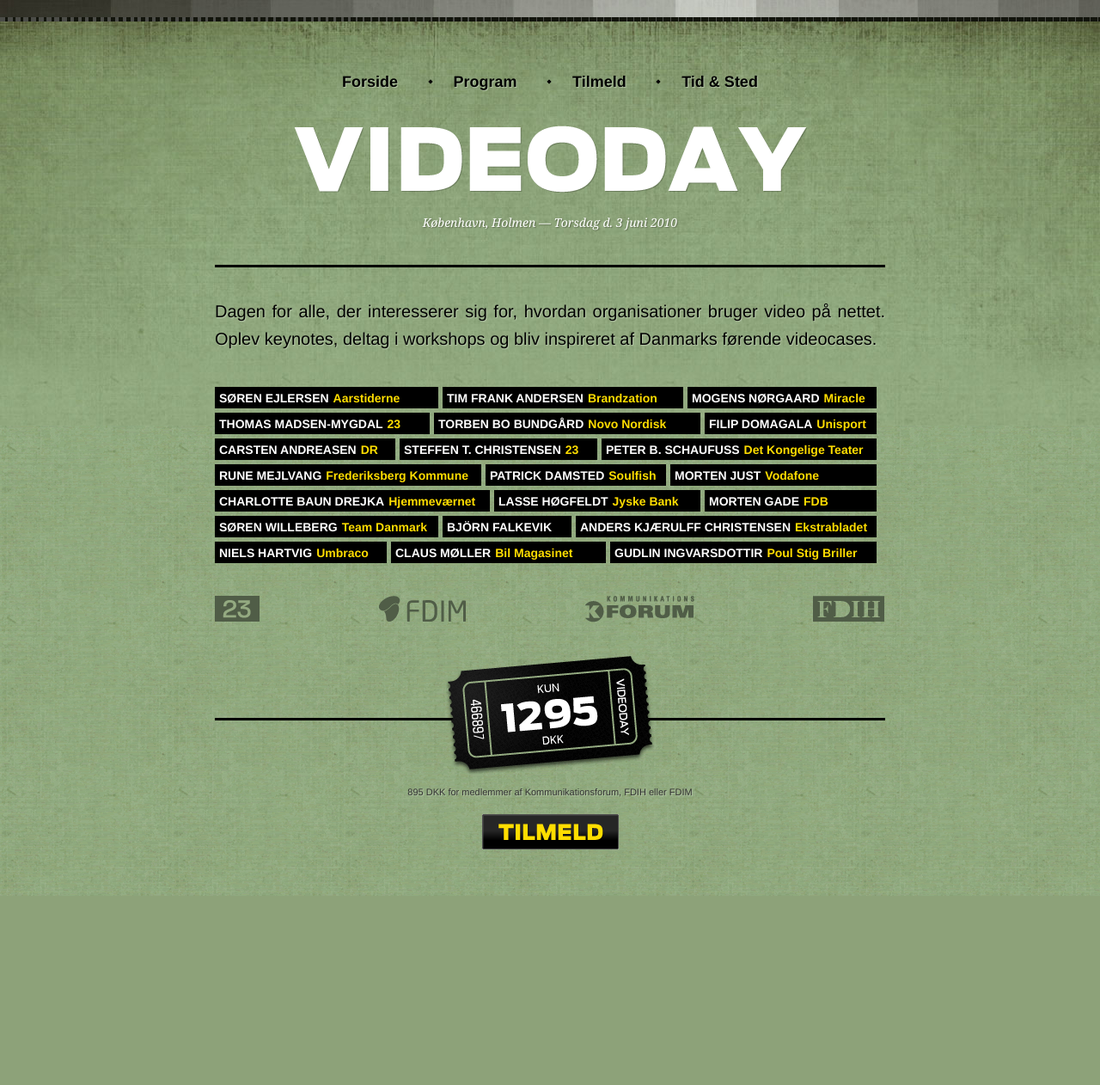
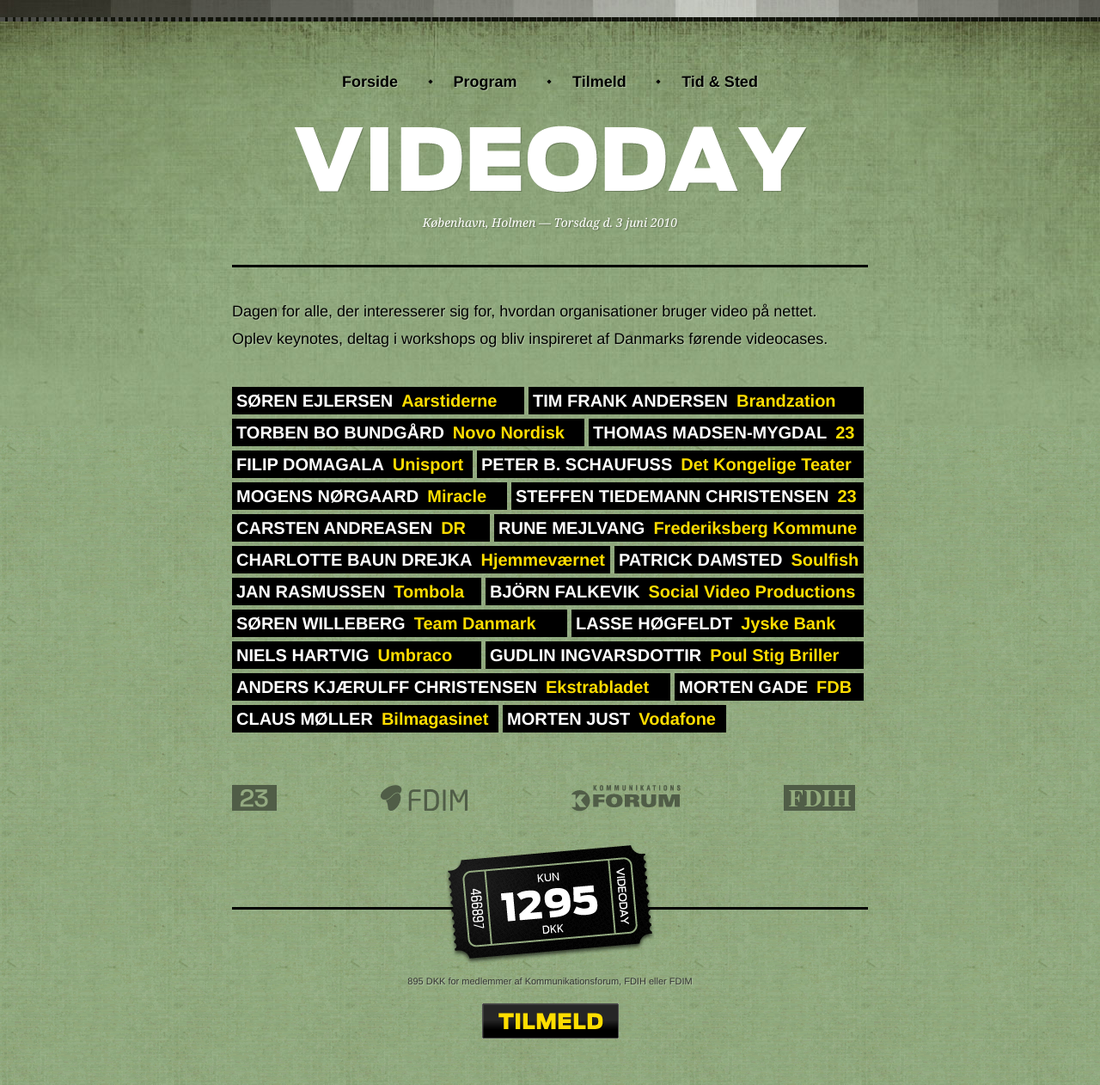
Before and after one commit to steffentchr/VideodayWebsite, a PHP site: page / in a window 1280 px wide. Shown: the whole page at 86% size. Before the commit the page ends 1042 px from the top, so only its background shows below. Run offline with PHP 8.4, Linux system fonts and the light colour scheme.

Commit message:
styling changes

```diff
--- a/index.php
+++ b/index.php
@@ -1,40 +1,43 @@
 <? include('top.php'); ?>
 
 <div class="intro">
-  <p>Dagen for alle, der interesserer sig for, hvordan organisationer bruger video på nettet. Oplev keynotes, deltag i workshops og bliv inspireret af Danmarks førende videocases.</p>
+  <p>Dagen for alle, der interesserer sig for, hvordan organisationer bruger video på nettet. <br/>Oplev keynotes, deltag i workshops og bliv inspireret af Danmarks førende videocases.</p>
 </div>
 
 <div class="speakers">
 
-		<div class="speaker" id="speaker-250"><span class="name">Søren Ejlersen</span><span class="company">Aarstiderne</span></div>
-		<div class="speaker" id="speaker-270"><span class="name">Tim Frank Andersen</span><span class="company">Brandzation</span></div>
-		<div class="speaker" id="speaker-210"><span class="name">Mogens Nørgaard</span><span class="company">Miracle</span></div>
+		<div class="speaker" id="speaker-330"><span class="name">Søren Ejlersen</span><span class="company">Aarstiderne</span></div>
+		<div class="speaker" id="speaker-380"><span class="name">Tim Frank Andersen</span><span class="company">Brandzation</span></div>
 
-		<div class="speaker" id="speaker-240"><span class="name">Thomas Madsen-Mygdal</span><span class="company">23</span></div>
-		<div class="speaker" id="speaker-300"><span class="name">Torben Bo Bundgård</span><span class="company">Novo Nordisk</span></div>
-		<div class="speaker" id="speaker-190"><span class="name">Filip Domagala</span><span class="company">Unisport</span></div>
+		<div class="speaker" id="speaker-400"><span class="name">Torben Bo Bundgård</span><span class="company">Novo Nordisk</span></div>
+		<div class="speaker" id="speaker-310"><span class="name">Thomas Madsen-Mygdal</span><span class="company">23</span></div>
 
-		<div class="speaker" id="speaker-200"><span class="name">Carsten Andreasen</span><span class="company">DR</span></div>
-		<div class="speaker" id="speaker-220"><span class="name">Steffen T. Christensen</span><span class="company">23</span></div>
-		<div class="speaker" id="speaker-310"><span class="name">Peter B. Schaufuss</span><span class="company">Det Kongelige Teater</span></div>
+		<div class="speaker" id="speaker-270"><span class="name">Filip Domagala</span><span class="company">Unisport</span></div>
+		<div class="speaker" id="speaker-440"><span class="name">Peter B. Schaufuss</span><span class="company">Det Kongelige Teater</span></div>
 
-		<div class="speaker" id="speaker-300"><span class="name">Rune Mejlvang</span><span class="company">Frederiksberg Kommune</span></div>
-		<div class="speaker" id="speaker-200"><span class="name">Patrick Damsted</span><span class="company">Soulfish</span></div>
-		<div class="speaker" id="speaker-230"><span class="name">Morten Just</span><span class="company">Vodafone</span></div>
+		<div class="speaker" id="speaker-310"><span class="name">Mogens Nørgaard</span><span class="company">Miracle</span></div>
+		<div class="speaker" id="speaker-400"><span class="name">Steffen Tiedemann Christensen</span><span class="company">23</span></div>
 
-		<div class="speaker" id="speaker-310"><span class="name">Charlotte Baun Drejka</span><span class="company">Hjemmeværnet</span></div>
-		<div class="speaker" id="speaker-230"><span class="name">Lasse Høgfeldt</span><span class="company">Jyske Bank</span></div>
-		<div class="speaker" id="speaker-190"><span class="name">Morten Gade</span><span class="company">FDB</span></div>
+		<div class="speaker" id="speaker-290"><span class="name">Carsten Andreasen</span><span class="company">DR</span></div>
+		<div class="speaker" id="speaker-420"><span class="name">Rune Mejlvang</span><span class="company">Frederiksberg Kommune</span></div>
 
-		<div class="speaker" id="speaker-250"><span class="name">Søren Willeberg</span><span class="company">Team Danmark</span></div>
-		<div class="speaker" id="speaker-140"><span class="name">Björn Falkevik</span></div>
-		<div class="speaker" id="speaker-340"><span class="name">Anders Kjærulff Christensen</span><span class="company">Ekstrabladet</span></div>
+		<div class="speaker" id="speaker-430"><span class="name">Charlotte Baun Drejka</span><span class="company">Hjemmeværnet</span></div>
+		<div class="speaker" id="speaker-280"><span class="name">Patrick Damsted</span><span class="company">Soulfish</span></div>
 
-		<div class="speaker" id="speaker-190"><span class="name">Niels Hartvig</span><span class="company">Umbraco</span></div>
-		<div class="speaker" id="speaker-240"><span class="name">Claus Møller</span><span class="company">Bil Magasinet</span></div>
-		<div class="speaker" id="speaker-300"><span class="name">Gudlin Ingvarsdottir</span><span class="company">Poul Stig Briller</span></div>
+		<div class="speaker" id="speaker-280"><span class="name">Jan Rasmussen</span><span class="company">Tombola</span></div>
+		<div class="speaker" id="speaker-430"><span class="name">Björn Falkevik</span><span class="company">Social Video Productions</span></div>
+
+		<div class="speaker" id="speaker-380"><span class="name">Søren Willeberg</span><span class="company">Team Danmark</span></div>
+		<div class="speaker" id="speaker-330"><span class="name">Lasse Høgfeldt</span><span class="company">Jyske Bank</span></div>
+
+		<div class="speaker" id="speaker-280"><span class="name">Niels Hartvig</span><span class="company">Umbraco</span></div>
+		<div class="speaker" id="speaker-430"><span class="name">Gudlin Ingvarsdottir</span><span class="company">Poul Stig Briller</span></div>
+
+		<div class="speaker" id="speaker-500"><span class="name">Anders Kjærulff Christensen</span><span class="company">Ekstrabladet</span></div>
+		<div class="speaker" id="speaker-210"><span class="name">Morten Gade</span><span class="company">FDB</span></div>
+
+		<div class="speaker" id="speaker-300"><span class="name">Claus Møller</span><span class="company">Bilmagasinet</span></div>
+		<div class="speaker" id="speaker-250"><span class="name">Morten Just</span><span class="company">Vodafone</span></div>
 
 </div>
-
-
 <? include('bottom.php'); ?>
--- a/styles.css
+++ b/styles.css
@@ -11,11 +11,10 @@ a:hover {color: #FFF;}
 #header-gfx-1 {height: 20px; display: block; background: url(images/bg-header-gfx-1.jpg) repeat-x 0 0;}
 #header-gfx-2 {height: 5px; display: block; background: #000 url(images/bg-header-gfx-2.png) repeat-x 0 0;}
 
-.frame {width: 780px; margin: -410px auto 0;}
+.frame {width: 740px; margin: -410px auto 0;}
 h2 {color: #000; font-size: 24px; font-weight: bold; text-shadow: 1px 1px 1px #B5C6A8; line-height: 22px; margin:0 0 20px 0;}
 h3 {color: #000; font-size: 16px; font-weight: bold; text-shadow: 1px 1px 1px #B5C6A8; line-height: 1em; margin:0 0 5px 0;}
 p {line-height: 1.4em; font-size: 16px; text-shadow: 1px 1px 1px #B5C6A8; margin: 5px 0 10px;}
-hr {border:0; border-top: 1px solid #000; }
 
 /* NAVIGATION */
 .navigation {text-align: center; margin: 0 0 40px 0;}
@@ -30,18 +29,21 @@ hr {border:0; border-top: 1px solid #000; }
 
 /* INTRO */
 .intro {border-top: 3px solid #000; padding: 30px 0; }
-.intro p {font-size: 20px;line-height: 32px; text-shadow: 1px 1px 1px #B5C6A8; text-align: justify;}
+.intro p {font-size: 18px; line-height: 32px; text-shadow: 1px 1px 1px #B5C6A8; text-align: justify;}
 
 /* SPEAKER LIST */
-.speakers {height: 203px;}
-.speakers .speaker {margin: 0 0px 5px 0; color: #FFF; font-size: 14px; font-weight: bold;}
-.speakers .speaker .name {text-transform: uppercase; padding: 0 5px 0 0;}
+.speakers {height: 463px;}
+.speakers .speaker {margin: 0 0px 5px 0; color: #FFF; font-size: 20px; font-weight: bold; text-shadow: 1px 1px 1px #000;}
+.speakers .speaker .name {text-transform: uppercase; padding: 0 10px 0 0;}
 .speakers .speaker .company {color: #FFDD00;}
+.speakers #speaker-100 {width: 100px; float: left; margin: 0 5px 5px 0; padding: 5px 5px 4px; background-color: #000;}
 .speakers #speaker-140 {width: 140px; float: left; margin: 0 5px 5px 0; padding: 5px 5px 4px; background-color: #000;}
+.speakers #speaker-185 {width: 185px; float: left; margin: 0 5px 5px 0; padding: 5px 5px 4px; background-color: #000;}
 .speakers #speaker-190 {width: 190px; float: left; margin: 0 5px 5px 0; padding: 5px 5px 4px; background-color: #000;}
 .speakers #speaker-200 {width: 200px; float: left; margin: 0 5px 5px 0; padding: 5px 5px 4px; background-color: #000;}
 .speakers #speaker-210 {width: 210px; float: left; margin: 0 5px 5px 0; padding: 5px 5px 4px; background-color: #000;}
 .speakers #speaker-220 {width: 220px; float: left; margin: 0 5px 5px 0; padding: 5px 5px 4px; background-color: #000;}
+.speakers #speaker-225 {width: 225px; float: left; margin: 0 5px 5px 0; padding: 5px 5px 4px; background-color: #000;}
 .speakers #speaker-230 {width: 230px; float: left; margin: 0 5px 5px 0; padding: 5px 5px 4px; background-color: #000;}
 .speakers #speaker-240 {width: 240px; float: left; margin: 0 5px 5px 0; padding: 5px 5px 4px; background-color: #000;}
 .speakers #speaker-250 {width: 250px; float: left; margin: 0 5px 5px 0; padding: 5px 5px 4px; background-color: #000;}
@@ -51,14 +53,32 @@ hr {border:0; border-top: 1px solid #000; }
 .speakers #speaker-290 {width: 290px; float: left; margin: 0 5px 5px 0; padding: 5px 5px 4px; background-color: #000;}
 .speakers #speaker-300 {width: 300px; float: left; margin: 0 5px 5px 0; padding: 5px 5px 4px; background-color: #000;}
 .speakers #speaker-310 {width: 310px; float: left; margin: 0 5px 5px 0; padding: 5px 5px 4px; background-color: #000;}
+.speakers #speaker-320 {width: 320px; float: left; margin: 0 5px 5px 0; padding: 5px 5px 4px; background-color: #000;}
+.speakers #speaker-330 {width: 330px; float: left; margin: 0 5px 5px 0; padding: 5px 5px 4px; background-color: #000;}
 .speakers #speaker-340 {width: 340px; float: left; margin: 0 5px 5px 0; padding: 5px 5px 4px; background-color: #000;}
+.speakers #speaker-350 {width: 350px; float: left; margin: 0 5px 5px 0; padding: 5px 5px 4px; background-color: #000;}
+.speakers #speaker-360 {width: 360px; float: left; margin: 0 5px 5px 0; padding: 5px 5px 4px; background-color: #000;}
+.speakers #speaker-370 {width: 370px; float: left; margin: 0 5px 5px 0; padding: 5px 5px 4px; background-color: #000;}
+.speakers #speaker-380 {width: 380px; float: left; margin: 0 5px 5px 0; padding: 5px 5px 4px; background-color: #000;}
+.speakers #speaker-390 {width: 390px; float: left; margin: 0 5px 5px 0; padding: 5px 5px 4px; background-color: #000;}
+.speakers #speaker-400 {width: 400px; float: left; margin: 0 5px 5px 0; padding: 5px 5px 4px; background-color: #000;}
+.speakers #speaker-410 {width: 410px; float: left; margin: 0 5px 5px 0; padding: 5px 5px 4px; background-color: #000;}
+.speakers #speaker-420 {width: 420px; float: left; margin: 0 5px 5px 0; padding: 5px 5px 4px; background-color: #000;}
+.speakers #speaker-430 {width: 430px; float: left; margin: 0 5px 5px 0; padding: 5px 5px 4px; background-color: #000;}
+.speakers #speaker-440 {width: 440px; float: left; margin: 0 5px 5px 0; padding: 5px 5px 4px; background-color: #000;}
+.speakers #speaker-450 {width: 450px; float: left; margin: 0 5px 5px 0; padding: 5px 5px 4px; background-color: #000;}
+.speakers #speaker-460 {width: 460px; float: left; margin: 0 5px 5px 0; padding: 5px 5px 4px; background-color: #000;}
+.speakers #speaker-470 {width: 470px; float: left; margin: 0 5px 5px 0; padding: 5px 5px 4px; background-color: #000;}
+.speakers #speaker-480 {width: 480px; float: left; margin: 0 5px 5px 0; padding: 5px 5px 4px; background-color: #000;}
+.speakers #speaker-490 {width: 490px; float: left; margin: 0 5px 5px 0; padding: 5px 5px 4px; background-color: #000;}
+.speakers #speaker-500 {width: 500px; float: left; margin: 0 5px 5px 0; padding: 5px 5px 4px; background-color: #000;}
 
 /* SPONSORS */
-.sponsors {margin: 40px 0; height: 30px;}
+.sponsors {margin: 0px 0 40px 0; height: 30px;}
 .sponsors .sponsor-logo {float: left;}
-.sponsors #logo-23.sponsor-logo {margin: 0 138px 0 0;}
-.sponsors #logo-fdim.sponsor-logo {margin: 0 138px 0 0;}
-.sponsors #logo-kforum.sponsor-logo {margin: 0 138px 0 0;}
+.sponsors #logo-23.sponsor-logo {margin: 0 120px 0 0;}
+.sponsors #logo-fdim.sponsor-logo {margin: 0 120px 0 0;}
+.sponsors #logo-kforum.sponsor-logo {margin: 0 120px 0 0;}
 .sponsors #logo-fdih.sponsor-logo {text-align: right;}
 
 /* PROGRAM */
@@ -76,6 +96,8 @@ hr {border:0; border-top: 1px solid #000; }
 .footer .notice {margin: 10px 0 20px;font-size: 11px; color: #333; text-shadow: 1px 1px 1px #B5C6A8;}
 
 
+hr {border:0; border-top: 1px solid #000; }
+
 /* TILMELD */
 #subForm {padding: 10px 0; }
 #subForm td {line-height: 1.4em; font-size: 16px; text-shadow: 1px 1px 1px #B5C6A8; margin:5px 0 10px; padding-bottom:10px;}
```
Also changed, not shown: tilmeld.php (+4 -4 lines), images/logo-fdih.png.
